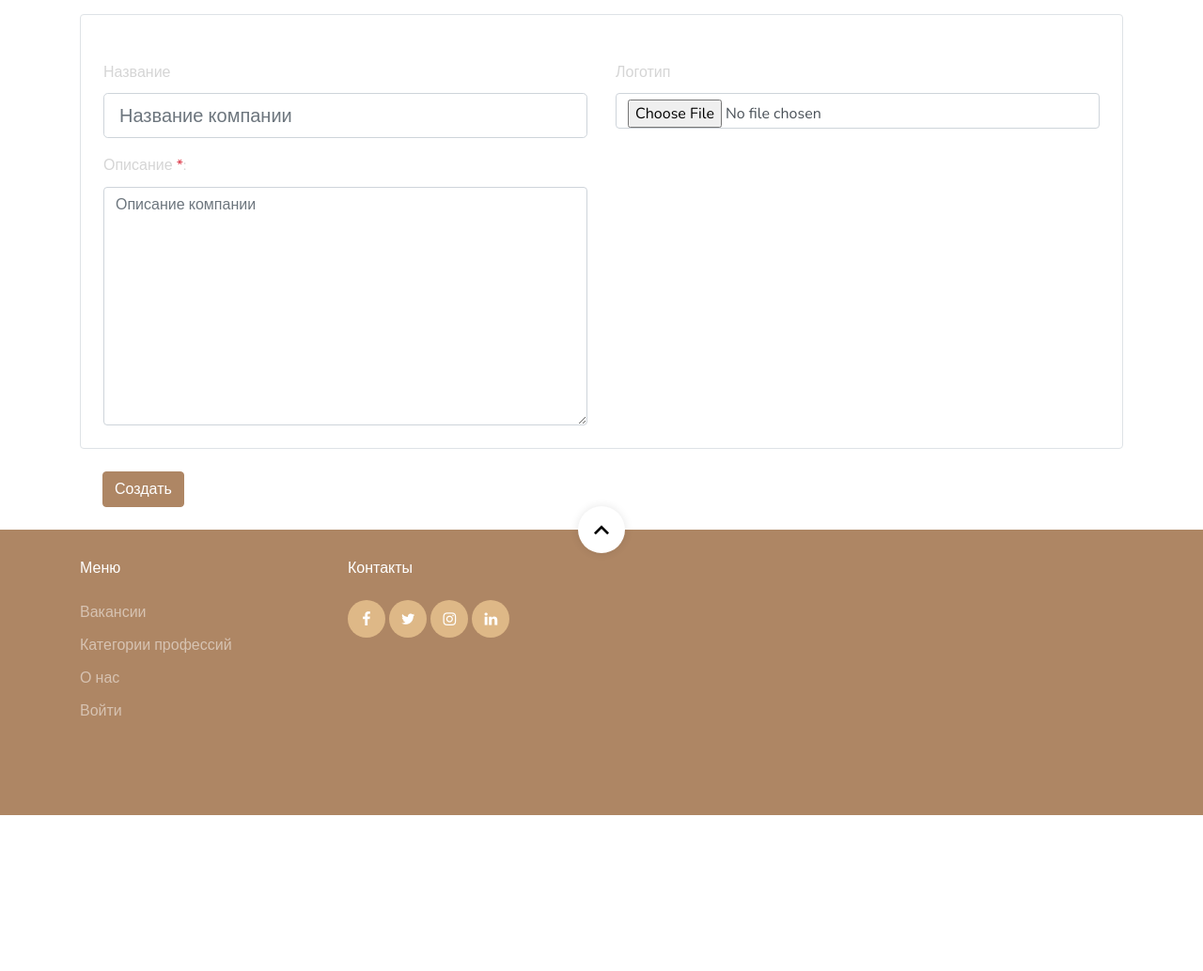
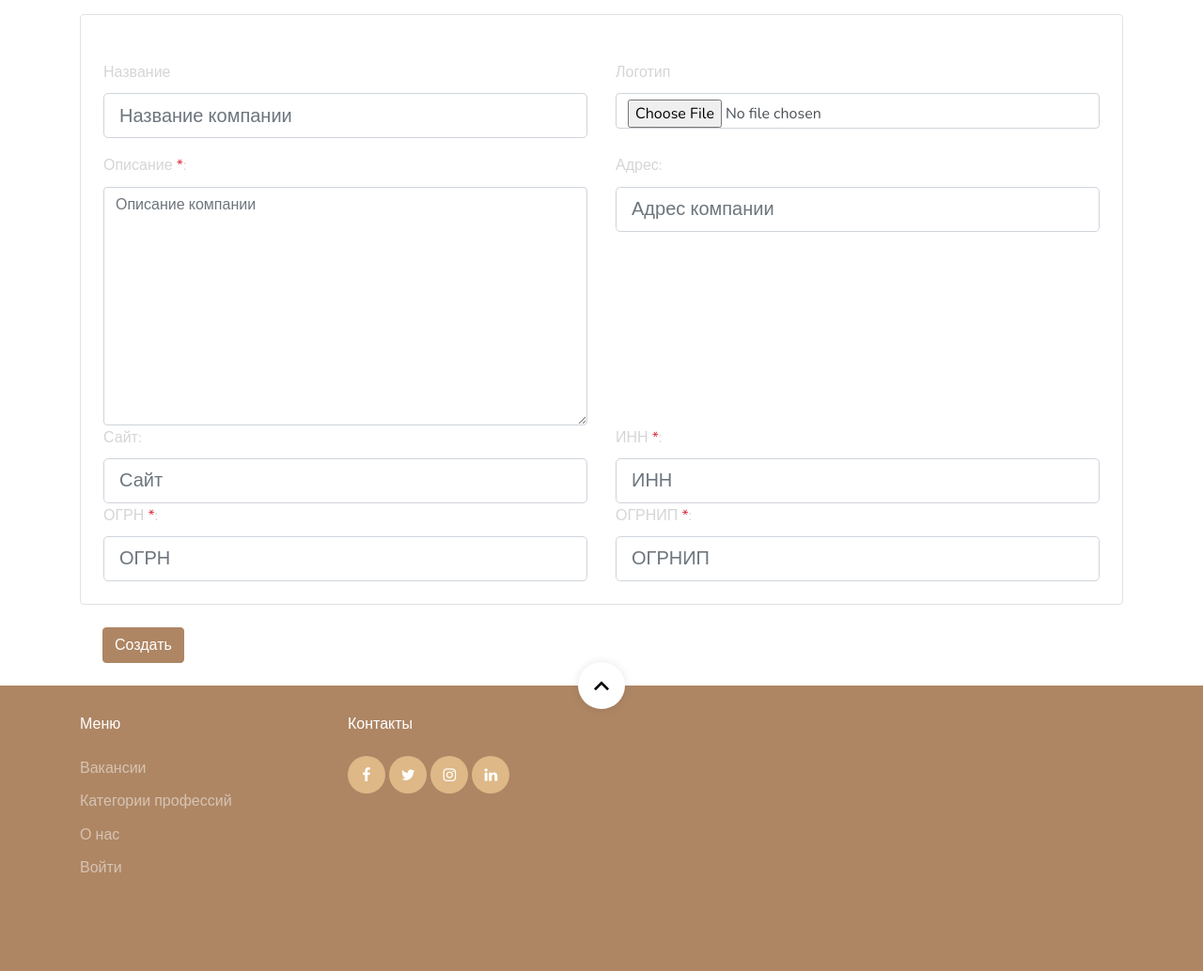
Before and after one commit to zai-elina/topjob, a Django app: page /create-company/ in a window 1280 px wide. Shown: the part 420-1454 px from the top of the page at 94% size. Before the commit the page ends 1288 px from the top, so only its background shows below. Run offline with Django 4.2, Linux system fonts and the light colour scheme; a user stored in the database is signed in; tables that the repository leaves empty hold one stand-in row (values such as "Sample post"); some libraries are stand-ins or nearby versions; some web fonts are replaced.

Commit message:
add new company field

```diff
--- a/jobs/jobforms.py
+++ b/jobs/jobforms.py
@@ -3,6 +3,8 @@
 
 from django.apps import apps
 ChatMessage = apps.get_model('chat', 'ChatMessage')
+
+from django.core.exceptions import ValidationError
 
 class DateInput(forms.DateInput):
     input_type = 'date'
@@ -94,16 +96,30 @@
         self.fields['type'].required = False
         self.fields['region'].required = False
 
+def validate_both_fields(value):
+    inn = value.get('inn')
+    ogrn = value.get('ogrn')
+    ogrnip = value.get('ogrnip')
+    if not inn and (not ogrn and not ogrnip):
+        raise ValidationError("Вы должны заполнить поля ИНН или ОГРН(ОГРНИП)")
 
 class CompanyForm(forms.ModelForm):
     title = forms.CharField(required=True,widget=forms.TextInput(attrs={'class': 'form-control form-control-lg','placeholder':'Название компании'}))
     description = forms.CharField(required=True, widget=forms.Textarea(attrs={'class':'form-control','placeholder':'Описание компании'}))
     companyLogo = forms.ImageField(required=False, widget=forms.FileInput(attrs={'class':'form-control'}))
+    url = forms.URLField(required=False,widget=forms.TextInput(attrs={'class': 'form-control form-control-lg','placeholder':'Сайт'}))
+    addressLine = forms.CharField(required=False,widget=forms.TextInput(attrs={'class': 'form-control form-control-lg','placeholder':'Адрес компании'}))
+    inn = forms.DecimalField(required=False,widget=forms.NumberInput(attrs={'class': 'form-control form-control-lg','placeholder':'ИНН'}))
+    ogrn = forms.DecimalField(required=False,widget=forms.NumberInput(attrs={'class': 'form-control form-control-lg','placeholder':'ОГРН'}))
+    ogrnip = forms.DecimalField(required=False,widget=forms.NumberInput(attrs={'class': 'form-control form-control-lg','placeholder':'ОГРНИП'}))
 
     class Meta:
         model = Company
-        fields = ['title','description','companyLogo']
+        fields = ['title','description','companyLogo','url','addressLine','inn','ogrn','ogrnip']
 
+    def clean(self):
+        cleaned_data = super().clean()
+        validate_both_fields(cleaned_data)
 
 class JobForm(forms.ModelForm):
     FULL_TIME='Полный'
--- a/jobs/models.py
+++ b/jobs/models.py
@@ -1,4 +1,5 @@
 from django.contrib.auth.models import User
+from django.core.validators import MinLengthValidator, MaxValueValidator, MinValueValidator
 from django.db import models
 from django.utils import timezone
 from django.template.defaultfilters import slugify
@@ -15,6 +16,11 @@
     slug = models.SlugField(null=True, blank=True, unique=True, max_length=500)
     seoDescription = models.CharField(null=True, blank=True, max_length=500)
     seoKeywords = models.CharField(null=True, blank=True, max_length=500)
+    url = models.URLField("Ссылка на сайт",max_length=128,unique=True,blank=True,null=True)
+    addressLine = models.CharField(null=True, max_length=200, blank=True)
+    inn = models.DecimalField('ИНН', max_digits=10, decimal_places=0, validators=[MinValueValidator(10**9), MaxValueValidator(10**10 - 1)],blank=True, null=True)
+    ogrn = models.DecimalField('ОГРН',max_digits=13, decimal_places=0, validators=[MinValueValidator(10**12), MaxValueValidator(10**13 - 1)],blank=True, null=True)
+    ogrnip = models.DecimalField('ОГРНИП', max_digits=15, decimal_places=0, validators=[MinValueValidator(10**14), MaxValueValidator(10**15 - 1)],blank=True, null=True)
 
 
     def __str__(self):
--- a/jobs/templates/create-company.html
+++ b/jobs/templates/create-company.html
@@ -107,6 +107,74 @@
                                 {% endif %}
                             </div>
 
+                            <div class="col-md-6">
+                                <div class="from-group app-label">
+                                    <label class="text-muted">Адрес:</label>
+                                    {{form.addressLine}}
+                                </div>
+                                {% if form.addressLine.errors %}
+                                  {% for error in form.addressLine.errors %}
+                                      <div class="alert alert-danger">
+                                        <strong>{{ error|escape }}</strong>
+                                      </div>
+                                  {% endfor %}
+                                {% endif %}
+                            </div>
+                            <div class="col-md-6">
+                                <div class="from-group app-label">
+                                    <label class="text-muted">Сайт:</label>
+                                    {{form.url}}
+                                </div>
+                                {% if form.url.errors %}
+                                  {% for error in form.url.errors %}
+                                      <div class="alert alert-danger">
+                                        <strong>{{ error|escape }}</strong>
+                                      </div>
+                                  {% endfor %}
+                                {% endif %}
+                            </div>
+
+                            <div class="col-md-6">
+                                <div class="from-group app-label">
+                                    <label class="text-muted">ИНН <span class="text-danger">*</span>:</label>
+                                    {{form.inn}}
+                                </div>
+                                {% if form.inn.errors %}
+                                  {% for error in form.inn.errors %}
+                                      <div class="alert alert-danger">
+                                        <strong>{{ error|escape }}</strong>
+                                      </div>
+                                  {% endfor %}
+                                {% endif %}
+                            </div>
+
+
+                            <div class="col-md-6">
+                                <div class="from-group app-label">
+                                    <label class="text-muted">ОГРН <span class="text-danger">*</span>:</label>
+                                    {{form.ogrn}}
+                                </div>
+                                {% if form.ogrn.errors %}
+                                  {% for error in form.ogrn.errors %}
+                                      <div class="alert alert-danger">
+                                        <strong>{{ error|escape }}</strong>
+                                      </div>
+                                  {% endfor %}
+                                {% endif %}
+                            </div>
+                            <div class="col-md-6">
+                                <div class="from-group app-label">
+                                    <label class="text-muted">ОГРНИП <span class="text-danger">*</span>:</label>
+                                    {{form.ogrnip}}
+                                </div>
+                                {% if form.ogrnip.errors %}
+                                  {% for error in form.ogrnip.errors %}
+                                      <div class="alert alert-danger">
+                                        <strong>{{ error|escape }}</strong>
+                                      </div>
+                                  {% endfor %}
+                                {% endif %}
+                            </div>
 
 
 
--- a/users/templates/resume-view.html
+++ b/users/templates/resume-view.html
@@ -63,7 +63,6 @@
                 <li class="mb-2"><strong class="text-black">Дата рождения:</strong> {{object.date_birth}}</li>
                 <li class="mb-2"><strong class="text-black">Пол:</strong> {{object.sex}}</li>
                 <li class="mb-2"><strong class="text-black">Семейное положение:</strong> {{object.material_status}}</li>
-                <li class="mb-2"><strong class="text-black">Телефон:</strong> {{object.phoneNumber}}</li>
                   {% if object.last_updated %}
                 <li class="mb-2"><strong class="text-black">Последнее обновление:</strong> {{object.last_updated}}</li>
                   {% endif %}
```
Also changed, not shown: company_blog/templates/company-blog-list.html (+22 -3 lines), jobs/migrations/0018_company_addressline_company_inn_company_ogrn_and_more.py (added).
